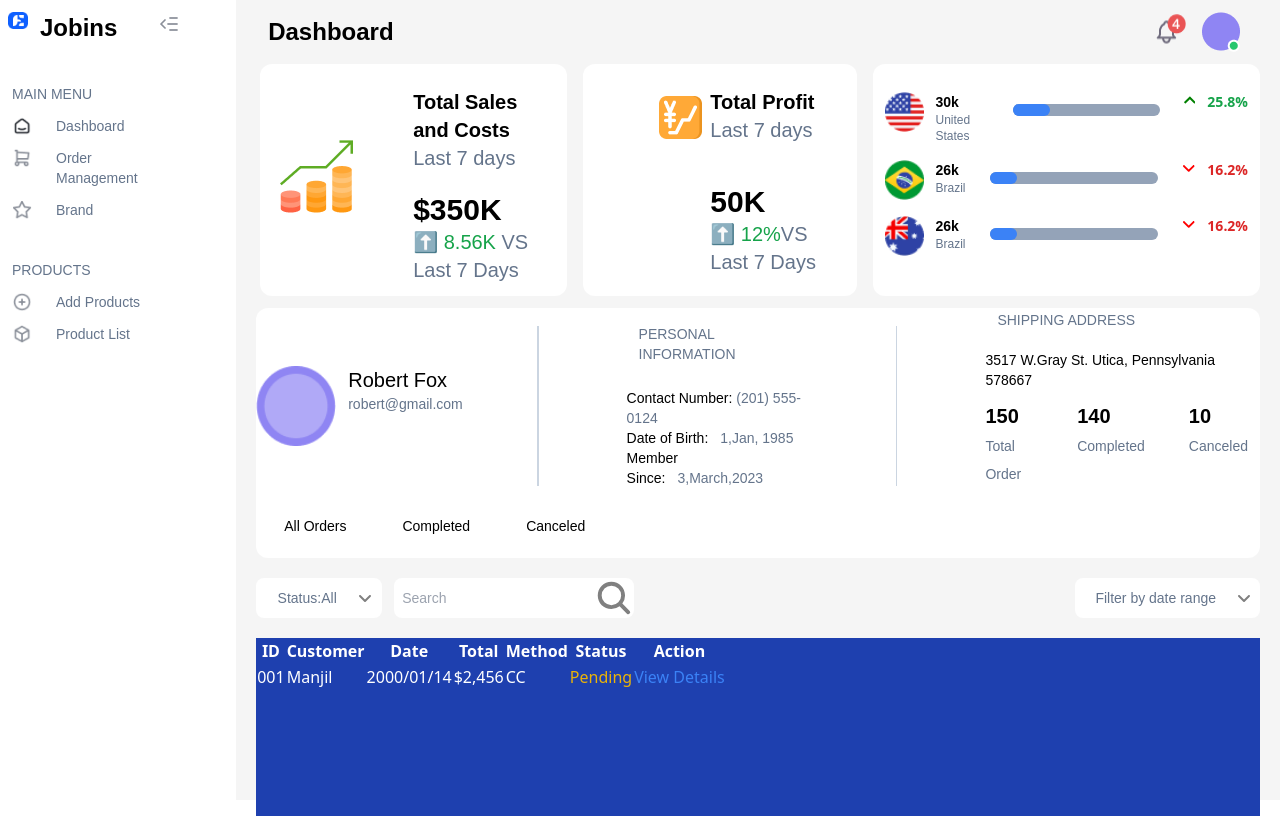
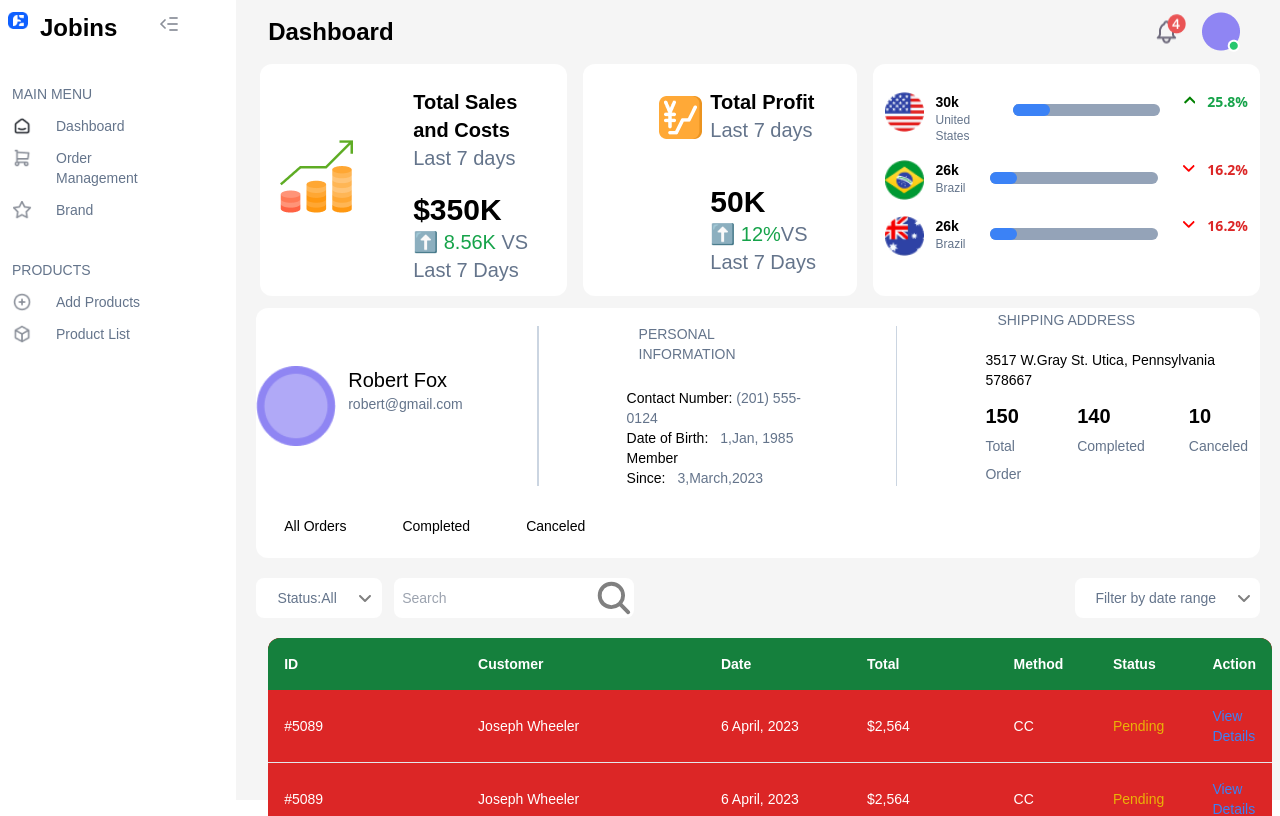
Before and after one commit to Manjil00/jobins-frontend-challange, a React (Create React App) app: page / in a window 1280 px wide. Shown: the top 816 px of the page. Built offline with nearby package versions, Linux system fonts and the light colour scheme.

Commit message:
mockdataANDLists

```diff
--- a/src/App.js
+++ b/src/App.js
@@ -12,6 +12,16 @@ import Section3 from './Components/Section3';
 
 
 const App = () => {
+
+  const data = [
+    { id: '#5089', customer: 'Joseph Wheeler', date: '6 April, 2023', total: '$2,564', method: 'CC', status: 'Pending' },
+    { id: '#5089', customer: 'Joseph Wheeler', date: '6 April, 2023', total: '$2,564', method: 'CC', status: 'Pending' },
+    { id: '#5089', customer: 'Joseph Wheeler', date: '6 April, 2023', total: '$2,564', method: 'CC', status: 'Pending' },
+    { id: '#5089', customer: 'Joseph Wheeler', date: '6 April, 2023', total: '$2,564', method: 'CC', status: 'Pending' },
+    { id: '#5089', customer: 'Joseph Wheeler', date: '6 April, 2023', total: '$2,564', method: 'CC', status: 'Pending' }
+  ];
+
+
   return (
     <div>
       <div className="main-container w-full bg-containerGray h-[100vh] flex">
@@ -24,28 +34,34 @@ const App = () => {
     <Section2/>
     <Section3/>
 
-    <div className="Section4 mt-5 bg-red-800 h-[400px]] w-full">
-      <div className="bgtable bg-blue-800 text-white  h-[300px] w-full">
-      <thead>
-        <tr>
-          <th>ID</th>
-          <th>Customer</th>
-          <th>Date</th>
-          <th>Total</th>
-          <th>Method</th>
-          <th>Status</th>
-          <th>Action</th>
-        </tr>
-      </thead>
-      <tbody>
-        <td>001</td>
-        <td>Manjil</td>
-        <td>2000/01/14</td>
-        <td>$2,456</td>
-        <td>CC</td>
-        <td className='text-yellow-500'>Pending</td>
-        <td className='text-blue-500 cursor-pointer'>View Details</td>
-      </tbody>
+    <div className="Section4 mt-5 greytext bg-red-800 h-[400px]] w-full rounded-xl">
+      <div className="bgtable text-white  h-auto w-full overflow-x-auto rounded-xl overflow-hidden">
+        <table className='LIST min-w-full bg-red-600 '>
+        <thead>
+            <tr className="w-full text-left bg-green-700">
+              <th className="p-2 md:p-4">ID</th>
+              <th className="p-2 md:p-4">Customer</th>
+              <th className="p-2 md:p-4">Date</th>
+              <th className="p-2 md:p-4">Total</th>
+              <th className="p-2 md:p-4">Method</th>
+              <th className="p-2 md:p-4">Status</th>
+              <th className="p-2 md:p-4">Action</th>
+            </tr>
+          </thead>
+          <tbody>
+            {data.map((row, index) => (
+              <tr key={index} className="border-b">
+                <td className="p-2 md:p-4 w-[20%]">{row.id}</td>
+                <td className="p-2 md:p-4 w-[25%]">{row.customer}</td>
+                <td className="p-2 md:p-4 w-[15%]">{row.date}</td>
+                <td className="p-2 md:p-4 w-[15%]">{row.total}</td>
+                <td className="p-2 md:p-4 w-[10%]">{row.method}</td>
+                <td className="p-2 md:p-4 w-[10%] text-yellow-500">{row.status}</td>
+                <td className="p-2 md:p-4 w-[10%] text-blue-500 cursor-pointer">View Details</td>
+              </tr>
+            ))}
+          </tbody>
+        </table>
       </div>
 
     </div>
--- a/src/Components/Section3.jsx
+++ b/src/Components/Section3.jsx
@@ -19,7 +19,7 @@ return (
         </div>
         </div>
 
-        <div className="Filtercursor-pointer p-2 w-auto h-[30px] md:h-[40px] flex justify-center items-center gap-2 bg-white rounded-lg ">
+        <div className="Filter cursor-pointer p-2 w-auto h-[30px] md:h-[40px] flex justify-center items-center gap-2 bg-white rounded-lg ">
         <h1 className='greytext'>Filter by date range</h1>
         <FaAngleDown color='grey'/>
         </div>
--- a/src/mockdata.js
+++ b/src/mockdata.js
@@ -1,4 +1,4 @@
-export const data=[{"ID":1,"Customer":"Allina Gislebert","Date":"9/4/2024","Total":"$2536.24","Method":"CC","Status":"Pending"},
+export const mockdata=[{"ID":1,"Customer":"Allina Gislebert","Date":"9/4/2024","Total":"$2536.24","Method":"CC","Status":"Pending"},
     {"ID":2,"Customer":"Yevette Linwood","Date":"6/22/2024","Total":"$2609.25","Method":"CC","Status":"Pending"},
     {"ID":3,"Customer":"Terrijo Macguire","Date":"7/31/2024","Total":"$2752.47","Method":"CC","Status":"Pending"},
     {"ID":4,"Customer":"Rahel Horribine","Date":"7/11/2024","Total":"$2445.28","Method":"CC","Status":"Pending"},
```
